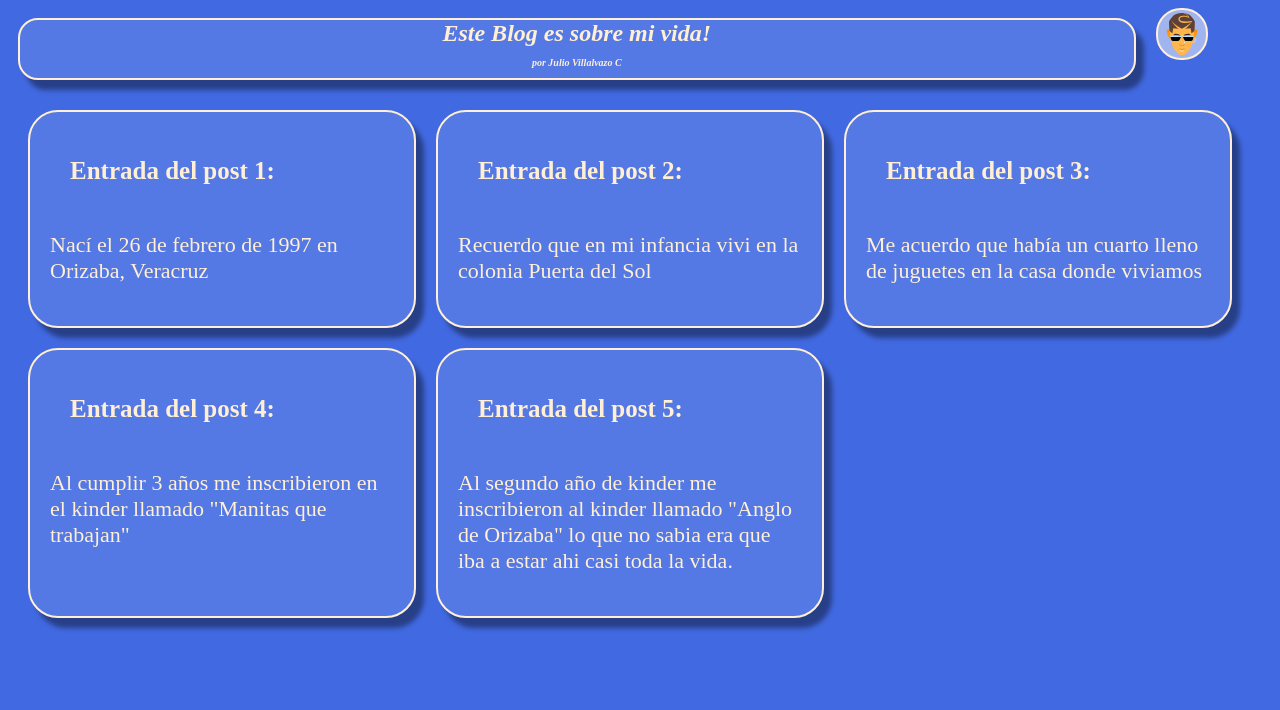
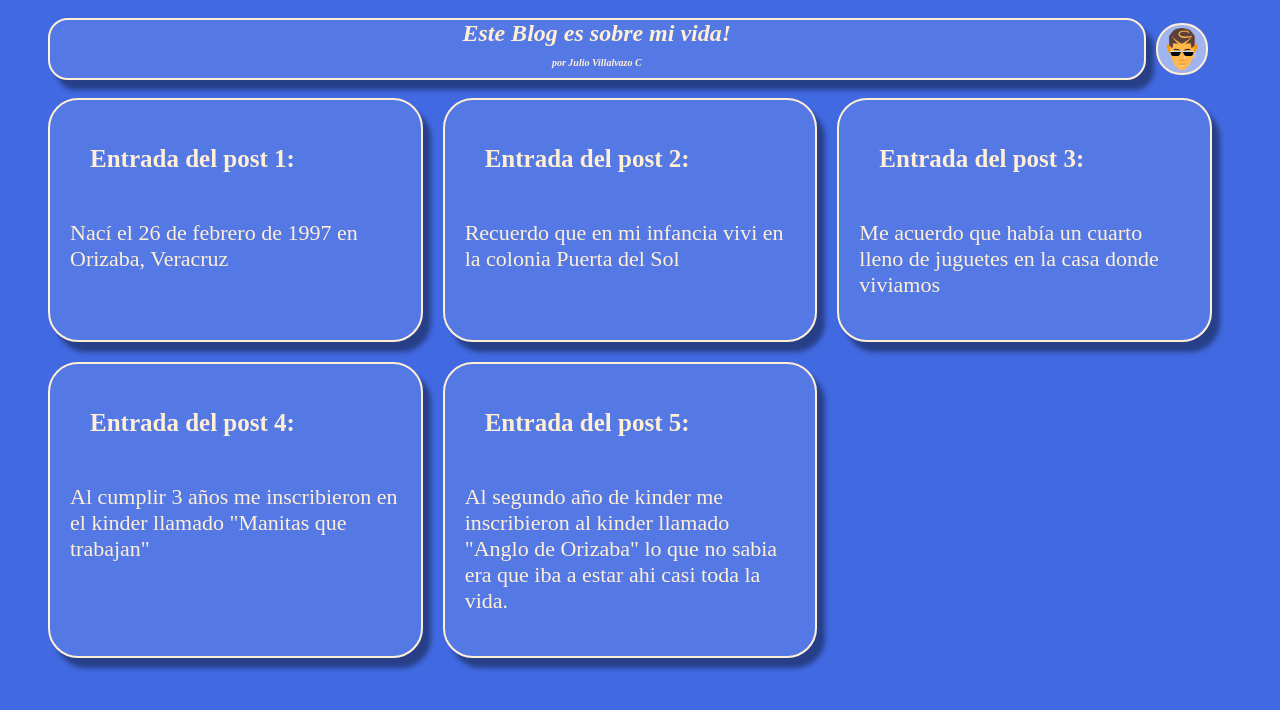
Before and after one commit to juliol1/curso-github, a website: page src/html/index.html in a window 1280 px wide. Drawn offline with Linux system fonts and the light colour scheme.

Commit message:
se modificaron los valores de la cabecera para que quede bien centrada

```diff
--- a/src/css/styles.css
+++ b/src/css/styles.css
@@ -6,9 +6,11 @@
 .header__container{
     display: grid;
     grid-template-columns: 90% 10%;
+    height: 50px;
 }
 
 .img {
+    margin-top: 15px;
     margin-left: 10px;
     border: 2px solid papayawhip;
     background-color: rgba(255,255,255,0.5);
@@ -24,7 +26,8 @@
     font-weight: bold;
     text-align: center;
     font-family: 'sans-serif';
-    margin: 10px;
+    margin-top: 10px;
+    margin-left: 40px;
     background-color: rgba(255,255,255,0.1);
     border: 2px solid papayawhip;
     border-radius: 20px;
@@ -43,7 +46,7 @@ body {
 
 .post {
     display: grid;
-    margin: 20px;
+    margin: 40px;
     grid-template-columns: 1fr 1fr 1fr;
 }
 
```
